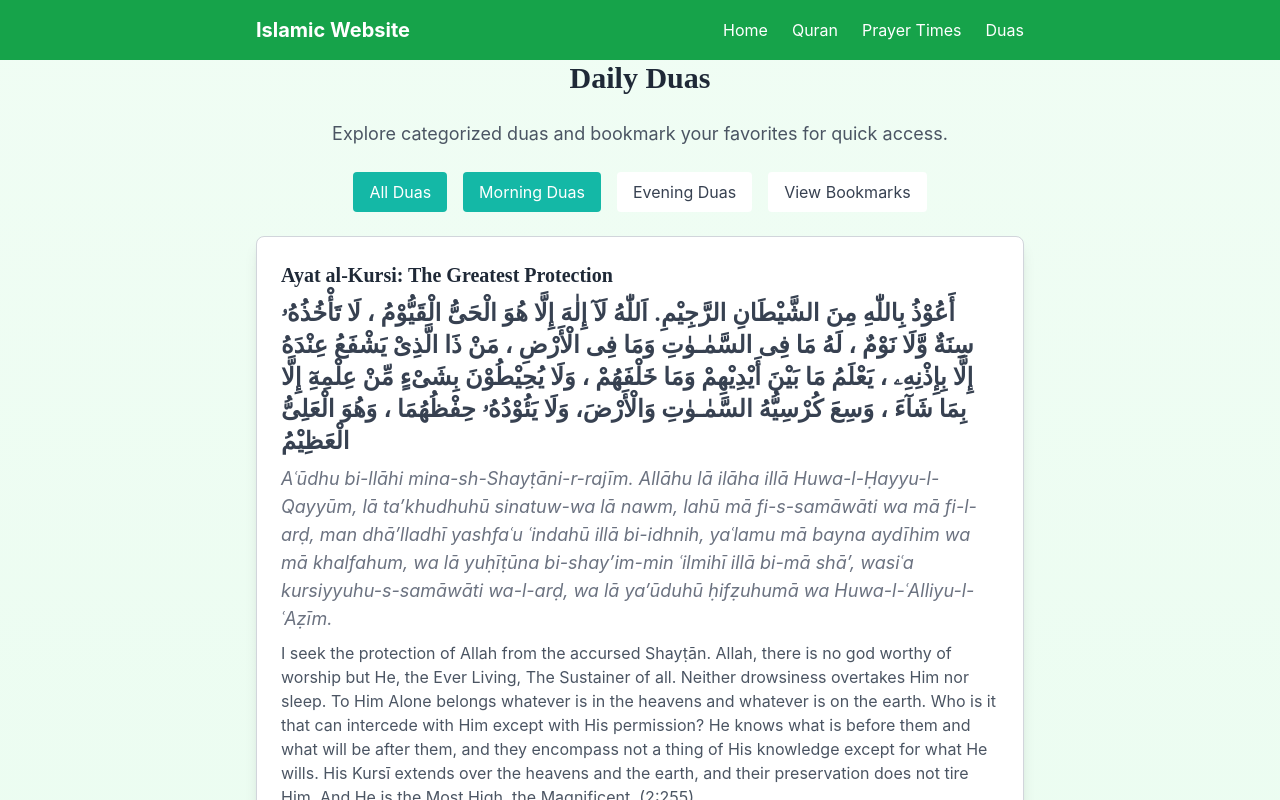
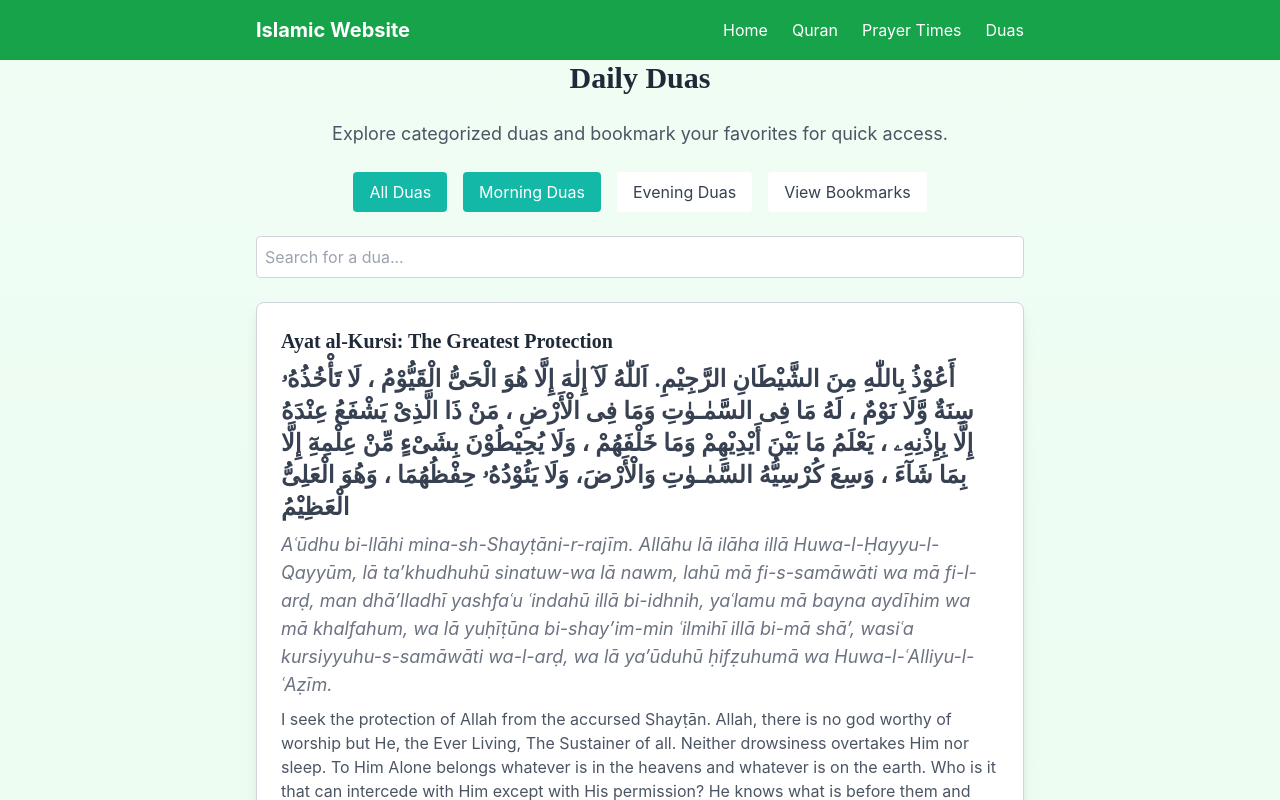
Before and after one commit to Rayhanica/Islamicsite, a Next.js app: page /dua in a window 1280 px wide. Shown: the top 800 px of the page. Built offline with nearby package versions, Linux system fonts and the light colour scheme.

Commit message:
Added search function to dua.tsx

```diff
--- a/pages/dua.tsx
+++ b/pages/dua.tsx
@@ -444,15 +444,7 @@ const duas: Dua[] = [
 
 ];
 
-const DuaCard = ({
-  dua,
-  isBookmarked,
-  toggleBookmark,
-}: {
-  dua: Dua;
-  isBookmarked: boolean;
-  toggleBookmark: (id: number) => void;
-}) => (
+const DuaCard = ({ dua, isBookmarked, toggleBookmark }: { dua: Dua; isBookmarked: boolean; toggleBookmark: (id: number) => void }) => (
   <div className="p-6 bg-white rounded-lg shadow-lg border border-gray-300">
     <h2 className="text-xl font-semibold text-gray-800 mb-2">{dua.title}</h2>
     <p className="text-2xl text-gray-700 font-semibold mb-2">{dua.arabic}</p>
@@ -473,6 +465,7 @@ const DuaPage = () => {
   const [activeCategory, setActiveCategory] = useState<string>("Morning Duas");
   const [bookmarkedIds, setBookmarkedIds] = useState<number[]>([]);
   const [showBookmarks, setShowBookmarks] = useState<boolean>(false);
+  const [searchQuery, setSearchQuery] = useState<string>("");
 
   useEffect(() => {
     const storedBookmarks = localStorage.getItem("bookmarkedDuas");
@@ -494,7 +487,14 @@ const DuaPage = () => {
 
   const filteredDuas = showBookmarks
     ? duas.filter((dua) => bookmarkedIds.includes(dua.id))
-    : duas.filter((dua) => dua.category === activeCategory);
+    : duas.filter(
+        (dua) =>
+          dua.category === activeCategory &&
+          (dua.title.toLowerCase().includes(searchQuery.toLowerCase()) ||
+            dua.arabic.includes(searchQuery) ||
+            dua.transliteration.toLowerCase().includes(searchQuery.toLowerCase()) ||
+            dua.translation.toLowerCase().includes(searchQuery.toLowerCase()))
+      );
 
   return (
     <div className="min-h-screen bg-gradient-to-b from-green-50 to-green-200 text-gray-800">
@@ -505,7 +505,6 @@ const DuaPage = () => {
           Explore categorized duas and bookmark your favorites for quick access.
         </p>
 
-        {/* Navigation Buttons */}
         <div className="flex justify-center space-x-4 mb-6">
           <button
             onClick={() => setShowBookmarks(false)}
@@ -541,13 +540,22 @@ const DuaPage = () => {
           </button>
         </div>
 
-        {/* Dua Display Section */}
+        <div className="mb-6">
+          <input
+            type="text"
+            placeholder="Search for a dua..."
+            value={searchQuery}
+            onChange={(e) => setSearchQuery(e.target.value)}
+            className="w-full p-2 rounded border border-gray-300"
+          />
+        </div>
+
         <div className="space-y-6">
           {filteredDuas.length === 0 ? (
             <p className="text-center text-gray-600">
               {showBookmarks
                 ? "No bookmarked duas yet. Bookmark your favorite duas to see them here."
-                : "No duas available in this category."}
+                : "No duas found matching your search or category."}
             </p>
           ) : (
             filteredDuas.map((dua) => (
```
